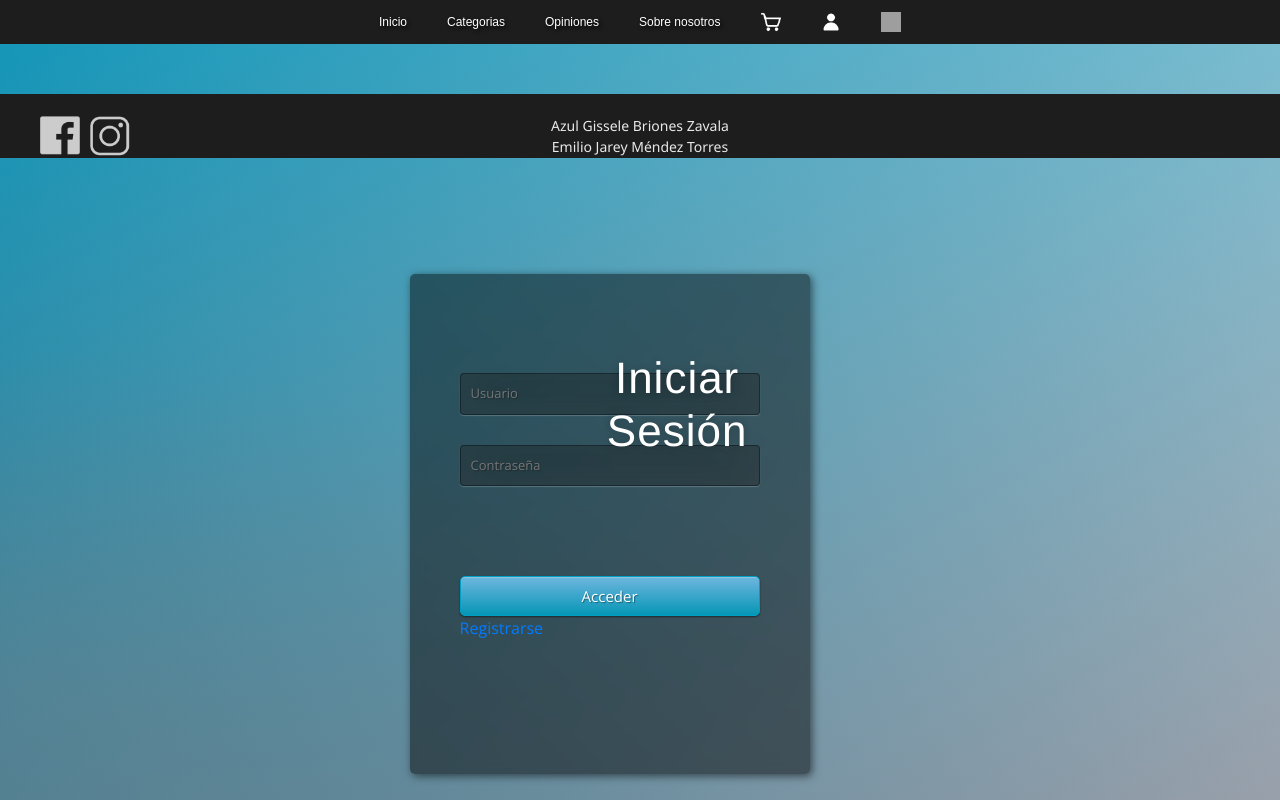
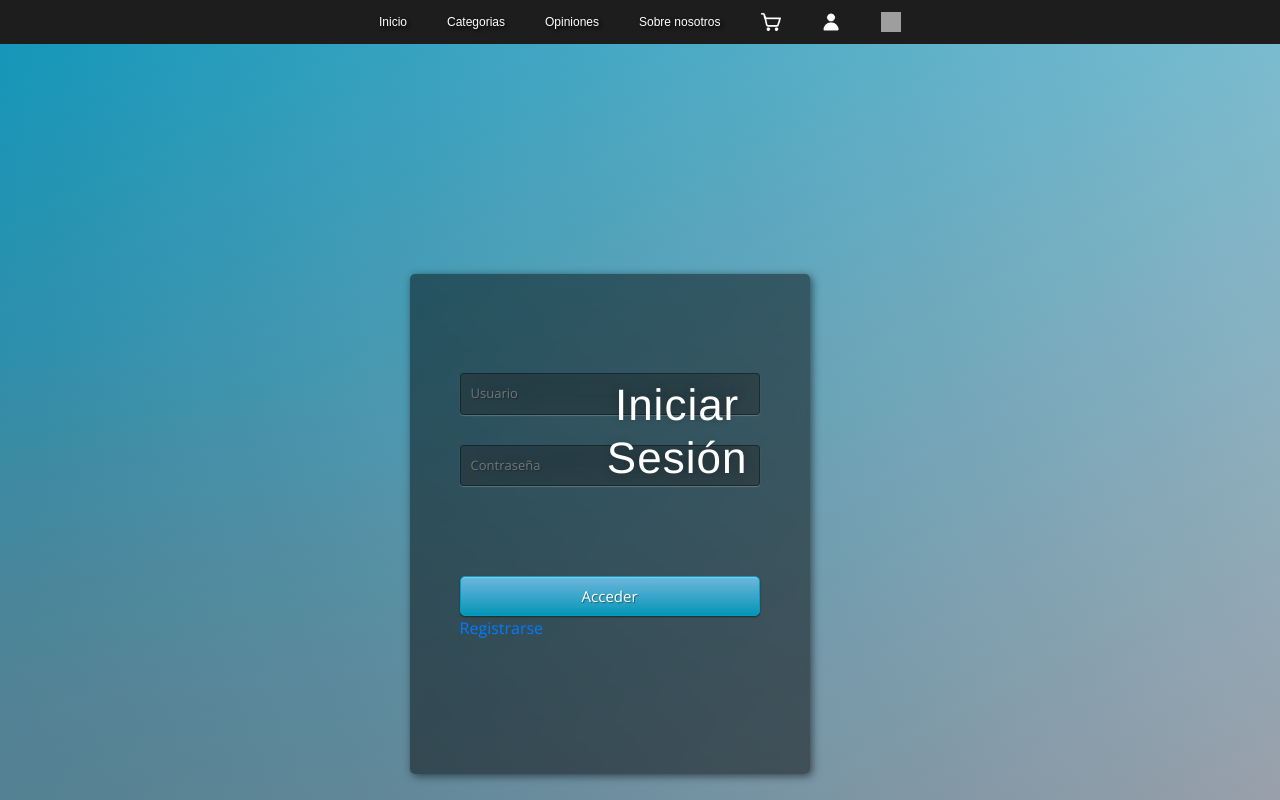
Before and after one commit to 203720/Landing-page, a React (Create React App) app in the folder proyecto-api/: page /Login in a window 1280 px wide. Built offline with nearby package versions, Linux system fonts and the light colour scheme; grey boxes are pictures that could not be loaded.

Commit message:
Update App.js
Co-Authored-By: Emilio Torres <77992695+203453@users.noreply.github.com>

```diff
--- a/proyecto-api/src/App.js
+++ b/proyecto-api/src/App.js
@@ -1,12 +1,13 @@
 import React from 'react';
-//import './App.css';
-import './css/admin.css';
-import './css/categorias.css';
-import './css/compra.css';
-import './css/inicio.css';
-import './css/login.css';
-import './css/nosotros.css';
-import './css/opiniones.css';
+import './App.css';
+//import './index.css';
+//import './css/admin.css';
+//import './css/categorias.css';
+//import './css/compra.css';
+//import './css/inicio.css';
+//import './css/login.css';
+//import './css/nosotros.css';
+//import './css/opiniones.css';
 
 
 import {
@@ -50,21 +51,7 @@ function App() {
         </nav>
 
 
-        <footer>
-          <div class="socialLogos">
-            <a href="https://www.facebook.com/profile.php?id=100069569205743" target="_blank">
-              <img  class="social" src="recursos/fb.png" width="44px"></img></a>
-          </div>
 
-          <div class="socialLogos2">
-            <a href="https://www.instagram.com/azul_briones/?hl=es" target="_blank">
-              <img class="social" src="recursos/ig.png" width="40px"></img></a>
-          </div>
-          <br></br>
-          Azul Gissele Briones Zavala
-          <br></br>
-          Emilio Jarey Méndez Torres
-        </footer>
 
         <Routes>
            <Route path="/" element={<Inicio />} />
```
